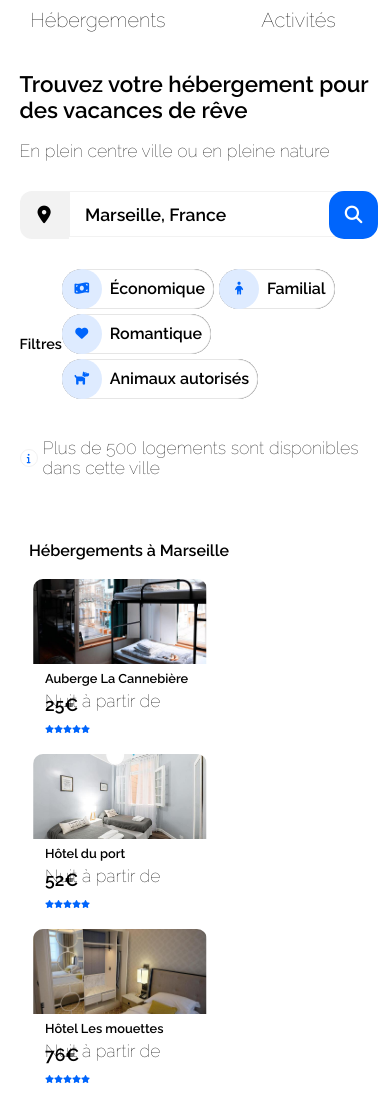
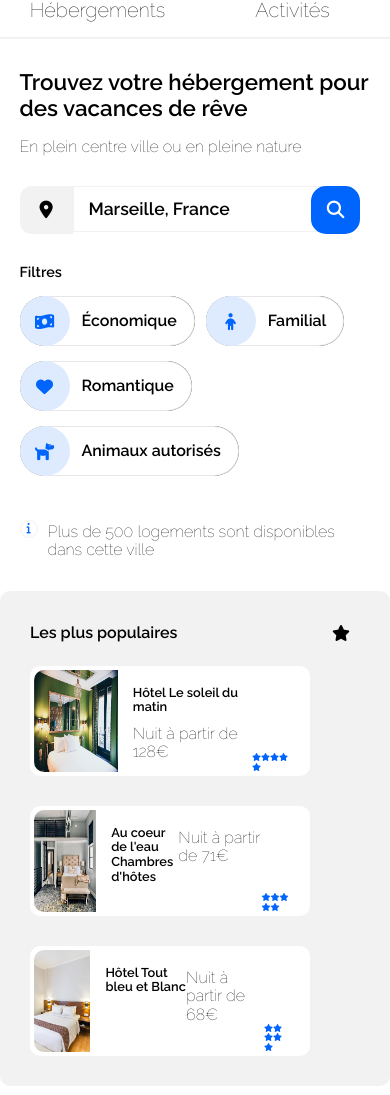
Before and after one commit to Metanee97/OC, a website: page P2/index.html in a window 390 px wide. Shown: the part 81-1176 px from the top of the page. Drawn offline with Linux system fonts and the light colour scheme.

Commit message:
Most popular in progress

```diff
--- a/P2/css/style.css
+++ b/P2/css/style.css
@@ -65,7 +65,7 @@ a:hover {
 }
 
 .nav-item {
-  margin: 0 25px 0 20px;
+  /* margin: 0 25px 0 20px; */
   padding: 28px 28px 0 28px;
   font-size: 80%;
   color: black;
@@ -102,7 +102,7 @@ a:hover {
 .search {
   /* display: flex; */
   position: relative;
-  width: 11%;
+  width: 21%;
   padding: 8px;
   font-size: 80%;
   font-weight: 900;
@@ -130,12 +130,12 @@ a:hover {
   display: none;
 }
 
+/* FILTERS */
+
 .all-filters {
   display: flex;
   align-items: center;
 }
-
-/* FILTERS */
 
 .all-filters p {
   font-size: 0.9rem;
@@ -157,8 +157,8 @@ a:hover {
 .filter-button {
   display: flex;
   align-items: center;
-  justify-content: flex-start;
-  padding: 0px 9px 0px 0px;
+  /* justify-content: flex-start; */
+  padding: 0px 18px 0px 0px;
   font-weight: 900;
   background-color: #FFF;
   border: 1px solid #F2F2F2;
@@ -173,11 +173,17 @@ a:hover {
   align-items: center;
   height: 40px;
   width: 40px;
-  margin-right: 8px;
+  margin-right: 12px;
   font-size: 13px;
   background-color: #DEEBFF;
   color: #0065FC;
   border-radius: 50px;
+}
+
+.filter-button:hover {
+  background-color: #0065FC;
+  color: #FFF;
+  box-shadow: inset 0 0 1px #FFF;
 }
 
 .information {
@@ -263,7 +269,7 @@ a:hover {
 \* ----------------------------- */
 .most-popular {
   width: 32%;
-  padding: 20px 0 0 35px;
+  padding: 20px 0 0 30px;
   background-color: #F2F2F2;
   border-radius: 10px;
 }
@@ -272,21 +278,21 @@ a:hover {
   display: flex;
   justify-content: space-between;
   align-items: center;
-  margin-right: 50px;
+  margin-right: 40px;
   margin-bottom: 10px;
 }
 
-.all-popular-cards{
-  display: flex;
-  flex-direction: column;
-  justify-content: space-between;
+.all-popular-cards {
+  /* display: flex; */
+  /* flex-direction: column; */
+  /* justify-content: space-between; */
  }
 
 .popular-card {
   display: flex;
-  width: 260px;
-  height: 100px;
-  padding: 4px 0px 4px 4px;
+  width: 280px;
+  height: 110px;
+  padding: 4px 21px 4px 4px;
   background-color: #FFF;
   border-radius: 10px;
   margin-bottom: 30px;
@@ -294,7 +300,7 @@ a:hover {
 
 .popular-card-photo {
   position: relative;
-  width: 35%;
+  width: 40%;
   border-top-left-radius: 10px;
   border-bottom-left-radius: 10px;
   overflow: hidden;
@@ -303,15 +309,16 @@ a:hover {
 .popular-card img {
   position: absolute;
   width: 100%;
+  height: 100%;
   top: 50%;
   left: 50%;
   transform: translate(-50%, -50%);
 }
 
 .popular-card-content {
-  /* display: flex;
-  flex-direction: column;
-  justify-content: space-between; */
+  display: flex;
+  /* flex-direction: column; */
+  justify-content: space-between;
   /* line-height: 4.2px; */
   margin: 3px 0px 0px 15px;
 }
@@ -321,6 +328,7 @@ a:hover {
 }
 
 .popular-stars {
+  align-self: flex-end;
   color: #0065FC;
   font-size: 8px;
 }
@@ -542,7 +550,7 @@ a:hover {
   }
 
   p {
-    font-size: 110%;
+    font-size: 100%;
   }
   /* ----------------------------- *\
               HEADER
@@ -552,31 +560,35 @@ a:hover {
   }
 
   #logo {
-    height: 55px;
-    margin: 15px 0 20px 60px;
+    height: 50px;
+    margin: 15px 0 0 60px;
   }
 
   .header-nav {
     width: 100%;
+    /* background-color: #0065FC; */
   }
 
   .nav-list {
-    margin: 0;
+    /* margin-left: 15px; */
     padding: 0;
+    /* background-color: antiquewhite; */
   }
 
   .nav-item {
     width: 50%;
-    margin: 0 0 10px 0;
-    padding: 0 60px 15px 51px;
+    padding: 15px;
+    /* margin: 0 0 10px 0; */
+    /* padding: 0 60px 15px 51px; */
     font-size: 20px;
     border-top: none;
     text-align: center;
+    border-bottom: 2px solid #F2F2F2;
   }
 
   .nav-item:hover {
-    margin: 0 0 10px 0;
-    padding: 0 60px 15px 51px;
+    /* margin: 0 0 10px 0; */
+    /* padding: 0 60px 15px 51px; */
     border-top: none;
     border-bottom: 2px solid #0065FC;
   }
@@ -602,7 +614,7 @@ a:hover {
 
     .search {
       height: 46px;
-      width: 100%;
+      width: 75%;
       padding: 15px;
       font-size: 110%;
     }
@@ -614,7 +626,7 @@ a:hover {
     .btn-search-icon {
       display: inline-block;
       position: absolute;
-      right: 12px;
+      right: 30px;
       height: 48px;
       width: 49px;
       background-color: #0065FC;
@@ -625,31 +637,41 @@ a:hover {
     }
 
     /* /////////////////////////////////////////////////////// */
-    .filters {
+    .all-filters {
       display: block;
     }
 
     .filters-list {
       flex-wrap: wrap;
-      align-items: flex-start;
+      /* align-items: flex-start; */
       padding: 0%;
-      margin-top: 0;
-      width: 100%;
+      /* margin-top: 0; */
+      /* width: 100%; */
     }
 
     .filter-list-item {
-      justify-content: space-between;
-      width: auto;
-      margin: 0 5px 5px 0;
+      /* justify-content: space-between; */
+      /* width: auto; */
+      margin: 0 11px 15px 0;
     }
-/* ////////////////////////////////////////////////////////// */
 
-    /* .accomodations:nth-child(2) {
-      order: 0;
-    } */
+    .filter-icon-container {
+      font-size: 17px;
+      padding: 25px;
+    }
+
+    .information-icon {
+      font-size: 70%;
+      margin-top: -25px;
+      margin-right: 10px;
+    }
+
+    /* ----------------------------- *\
+            ACCOMODATION SECTION
+    \* ----------------------------- */
     .accomodations {
       display: flex;
-      flex-direction: column;
+      flex-direction: column-reverse;
     }
 
     .marseille-accomodations {
--- a/P2/index.html
+++ b/P2/index.html
@@ -10,13 +10,14 @@
   </head>
   <body>
 
-    <!------------------------
-            HEADER
-     ----------------------->
+
     <div class="wrapper">
+      <!------------------------
+                  HEADER
+      ----------------------->
       <header class="header">
         <img id="logo" src="images/Booki.png" alt="logo Booki">
-        <nav>
+        <nav class="header-nav">
           <ul class="nav-list">
             <li class="nav-item"><a href="#accomodations">Hébergements</a></li>
             <li class="nav-item"><a href="#activities">Activités</a></li>
@@ -198,14 +199,17 @@
               <i class="fas fa-star"></i>
             </div>
             <div class="all-popular-cards">
+
               <a href="#">
                 <article class="popular-card">
                   <div class="popular-card-photo">
                     <img src="images/accomodation/soleilmatin-small.jpg" alt="une photo d'une chambre verte">
                   </div>
                   <div class="popular-card-content">
-                    <h3>Hôtel Le soleil du matin</h3>
-                    <p>Nuit à partir de <span>128€</span></p>
+                    <div>
+                      <h3>Hôtel Le soleil du matin</h3>
+                      <p>Nuit à partir de <span>128€</span></p>
+                    </div>
                     <div class="popular-stars"><i class="fas fa-star"></i><i class="fas fa-star"></i><i class="fas fa-star"></i><i class="fas fa-star"></i><i class="fas fa-star"></i></div>
                   </div>
                 </article>
@@ -217,8 +221,8 @@
                     <img src="images/accomodation/coeureau-small.jpg" alt="une photo d'une chambre d'hôtel">
                   </div>
                   <div class="popular-card-content">
-                    <h3>Au coeur de l'eau</h3>
-                    <h3>Chambres d'hôtes</h3>
+                    <h3>Au coeur de l'eau <br>
+                    Chambres d'hôtes</h3>
                     <p>Nuit à partir de <span>71€</span></p>
                     <div class="popular-stars"><i class="fas fa-star"></i><i class="fas fa-star"></i><i class="fas fa-star"></i><i
                         class="fas fa-star"></i><i class="fas fa-star"></i></div>
```
